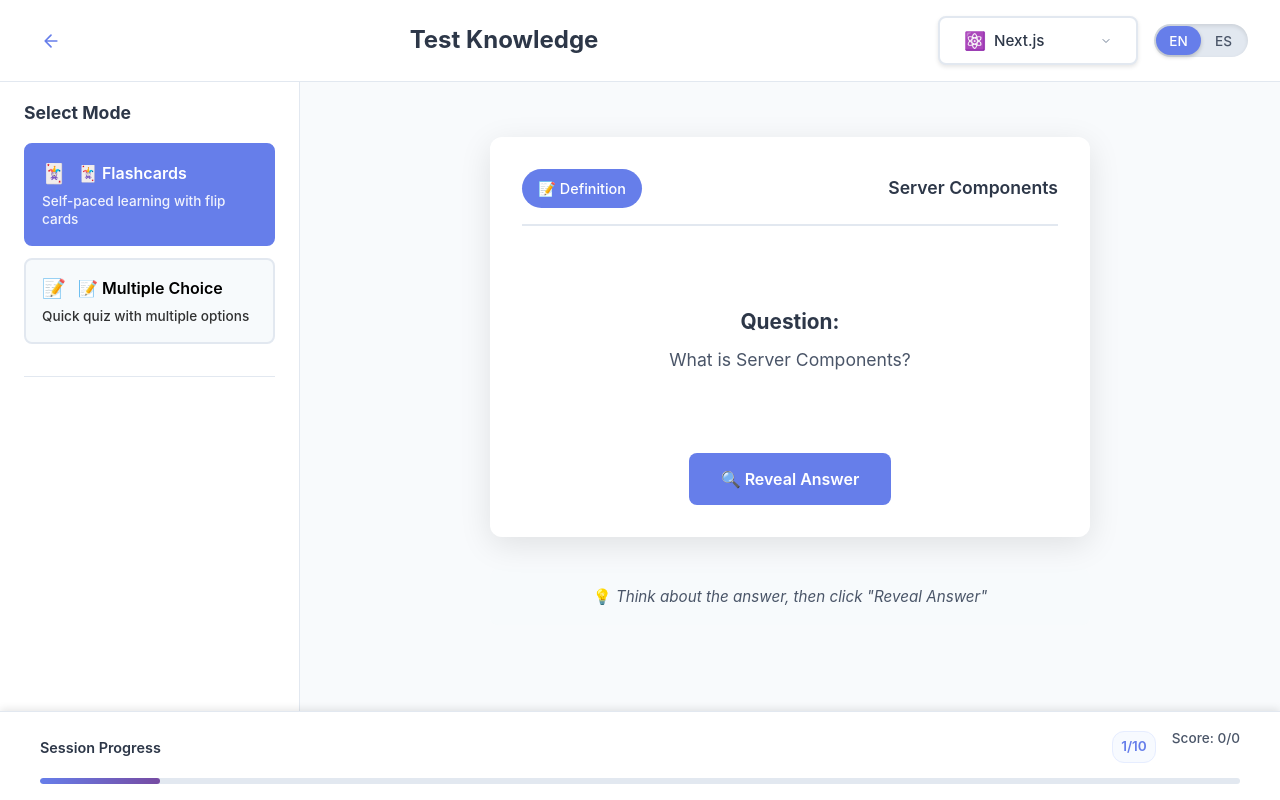
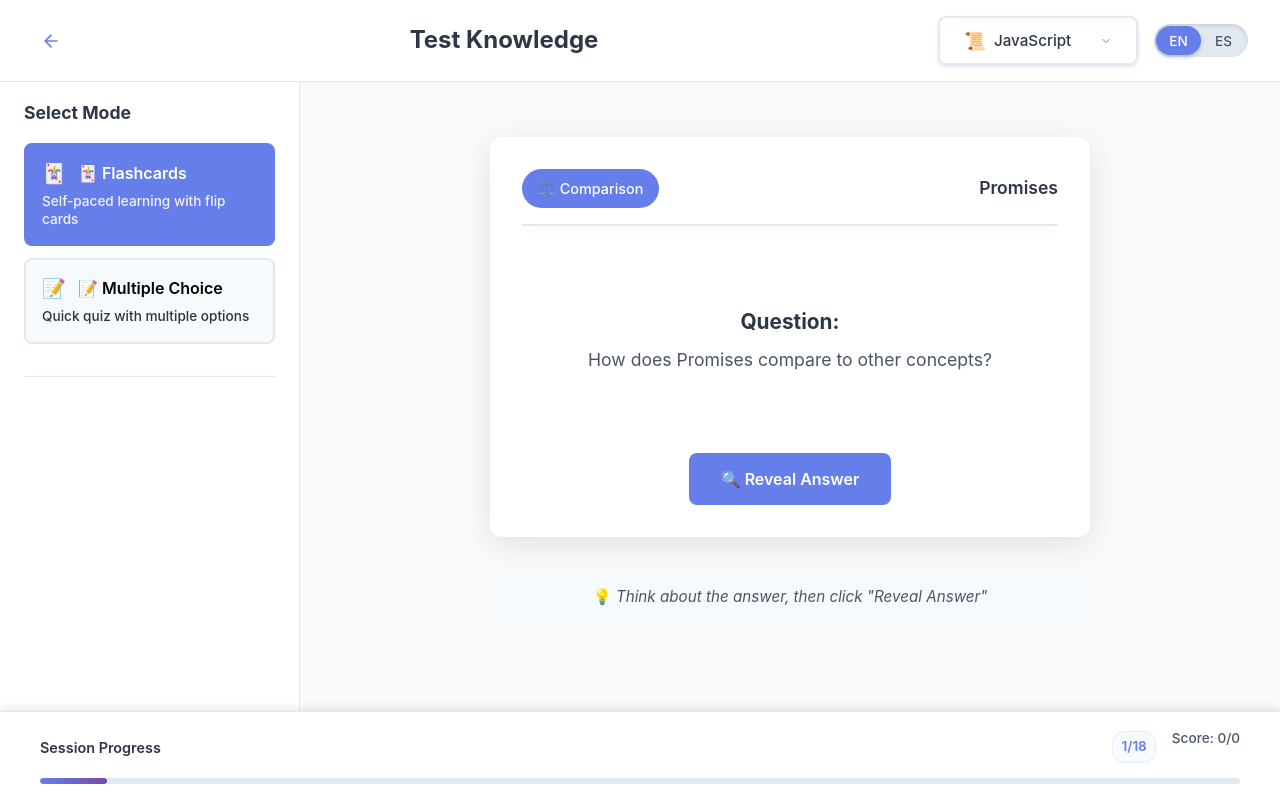
Before and after one commit to silvanatrabalon/learning, a React (Vite) app: page /learning/test-knowledge in a window 1280 px wide. Built offline with nearby package versions, Linux system fonts and the light colour scheme.

Commit message:
feat: js topic

```diff
--- a/src/pages/StartLearning.jsx
+++ b/src/pages/StartLearning.jsx
@@ -10,7 +10,7 @@ import Modal from '../components/Modal'
 import './StartLearning.css'
 
 function StartLearning() {
-  const [selectedTopic, setSelectedTopic] = useState('next')
+  const [selectedTopic, setSelectedTopic] = useState('javascript')
   const [language, setLanguage] = useState('en')
   const [markdownContent, setMarkdownContent] = useState('')
   const [searchResults, setSearchResults] = useState([])
--- a/src/pages/TestKnowledge.jsx
+++ b/src/pages/TestKnowledge.jsx
@@ -10,7 +10,7 @@ import MobileMenu from '../components/MobileMenu'
 import './TestKnowledge.css'
 
 function TestKnowledge() {
-  const [selectedTopic, setSelectedTopic] = useState('next')
+  const [selectedTopic, setSelectedTopic] = useState('javascript')
   const [language, setLanguage] = useState('en')
   const [mode, setMode] = useState('flashcard') // 'flashcard' or 'multiple-choice'
   const [flashCards, setFlashCards] = useState([])
```
